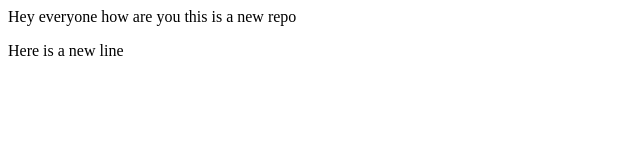
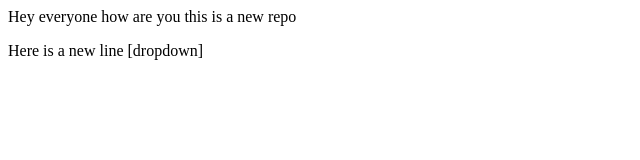
Before and after one commit to Cybra00/LocalRepo, a plain HTML site: page index.html in a window 1280 px wide. Shown: the full height of the page, 0-640 px from the left. Drawn offline with Linux system fonts and the light colour scheme.

```diff
--- a/index.html
+++ b/index.html
@@ -1,4 +1,4 @@
 <p>Hey everyone how are you
     this is a new repo
 </p>
-<p>Here is a new line</p>
+<p>Here is a new line [dropdown]</p>
```
